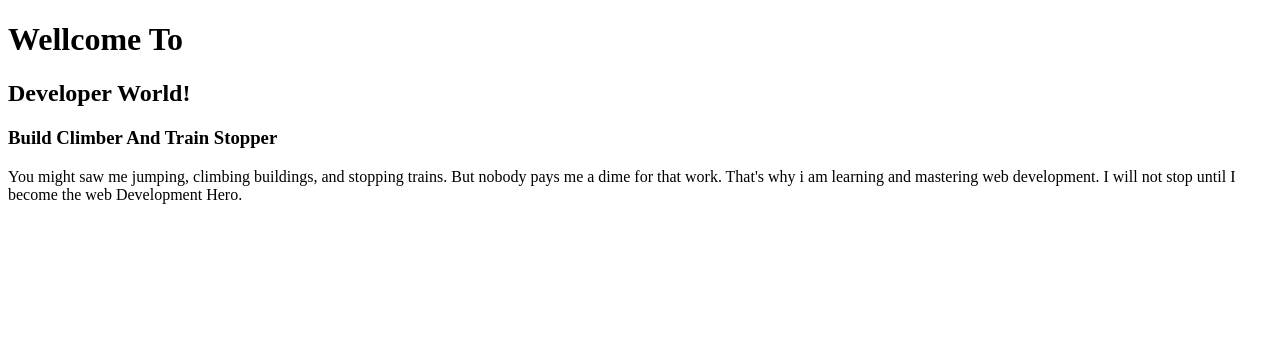
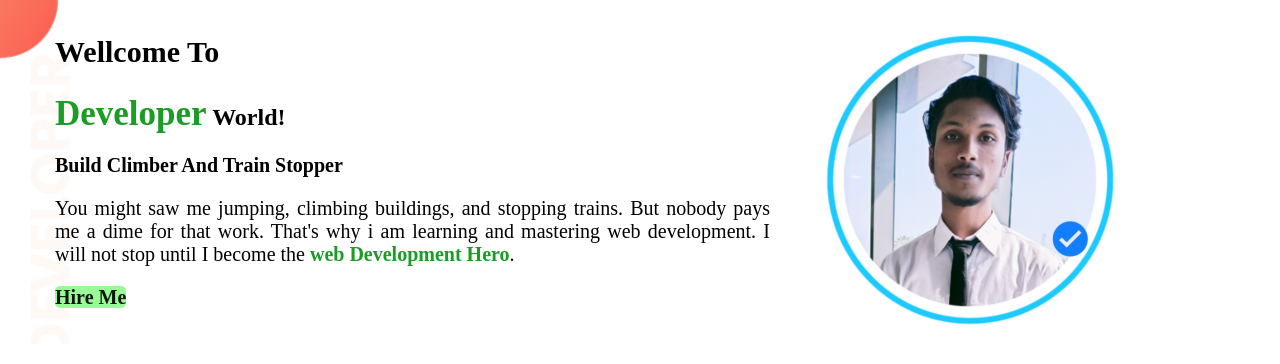
Before and after one commit to abdulahadshakibpro/Abdul-Ahad-Shakib, a plain HTML site: page index.html in a window 1280 px wide. Drawn offline with Linux system fonts and the light colour scheme.

Commit message:
frist comment

```diff
--- a/index.html
+++ b/index.html
@@ -8,10 +8,20 @@
     <link rel="stylesheet" href="style.css">
 </head>
 <body>
-    <h1>Wellcome To</h1>
-    <h2>Developer World!</h2>
-    <h3>Build Climber And Train Stopper</h3>
-    <p>You might saw me jumping, climbing buildings, and stopping trains. But nobody pays me a dime for that work. That's why i am learning and mastering web development. I will not stop until I become the web Development Hero.
-    </p>
+
+    <section>
+        <div id="d1">
+            <h1>Wellcome To</h1>
+        <h2><span id="s1">Developer</span> World!</h2>
+        <h3>Build Climber And Train Stopper</h3>
+
+        <p id="p1">You might saw me jumping, climbing buildings, and stopping trains. But nobody pays me a dime for that work. That's why i am learning and mastering web development. I will not stop until I become the <span id="s2"><strong>web Development Hero</strong></span>.
+        </p>
+        <a class="a1" target="_blank" href="https://www.linkedin.com/in/abdulahadshakib/"><b>Hire Me</b></a>
+        </div>
+        <div>
+            <img src="my image.png" alt="shakib">
+        </div>
+    </section>
 </body>
 </html>
--- a/style.css
+++ b/style.css
@@ -0,0 +1,41 @@
+section{
+    display:flex;
+    background-image:url(images/top-banner.png);
+    background-repeat:no-repeat;
+}
+body{
+    margin:0;
+}
+#s1{
+font-size:35px;
+    color:rgba(3, 146, 15, 0.911)
+}
+#s2{
+    color:rgba(3, 146, 15, 0.911)
+}
+#p1{
+    text-align:justify;
+    font-size:20px;
+}
+#d1{
+    padding:10px 40px;
+    margin-left:15px;
+}
+img{
+    padding-top:20px;
+    padding-right:150px;
+}
+h1{
+    font-size:30px;
+}
+h3{
+    font-size:20px;
+}
+.a1{
+    background-color:palegreen;
+    border-radius: 5px;
+    text-decoration:none;
+    font-size:20px;
+    color:rgba(0, 0, 0, 0.911)
+
+}
```
Also changed, not shown: images/dream-bg.png (added), images/exp-bg.png (added), images/jhankar.png (added), images/jhankar2.png (added), images/my-bg.png (added), images/my-bg2.png (added), images/top-banner.png (added).
